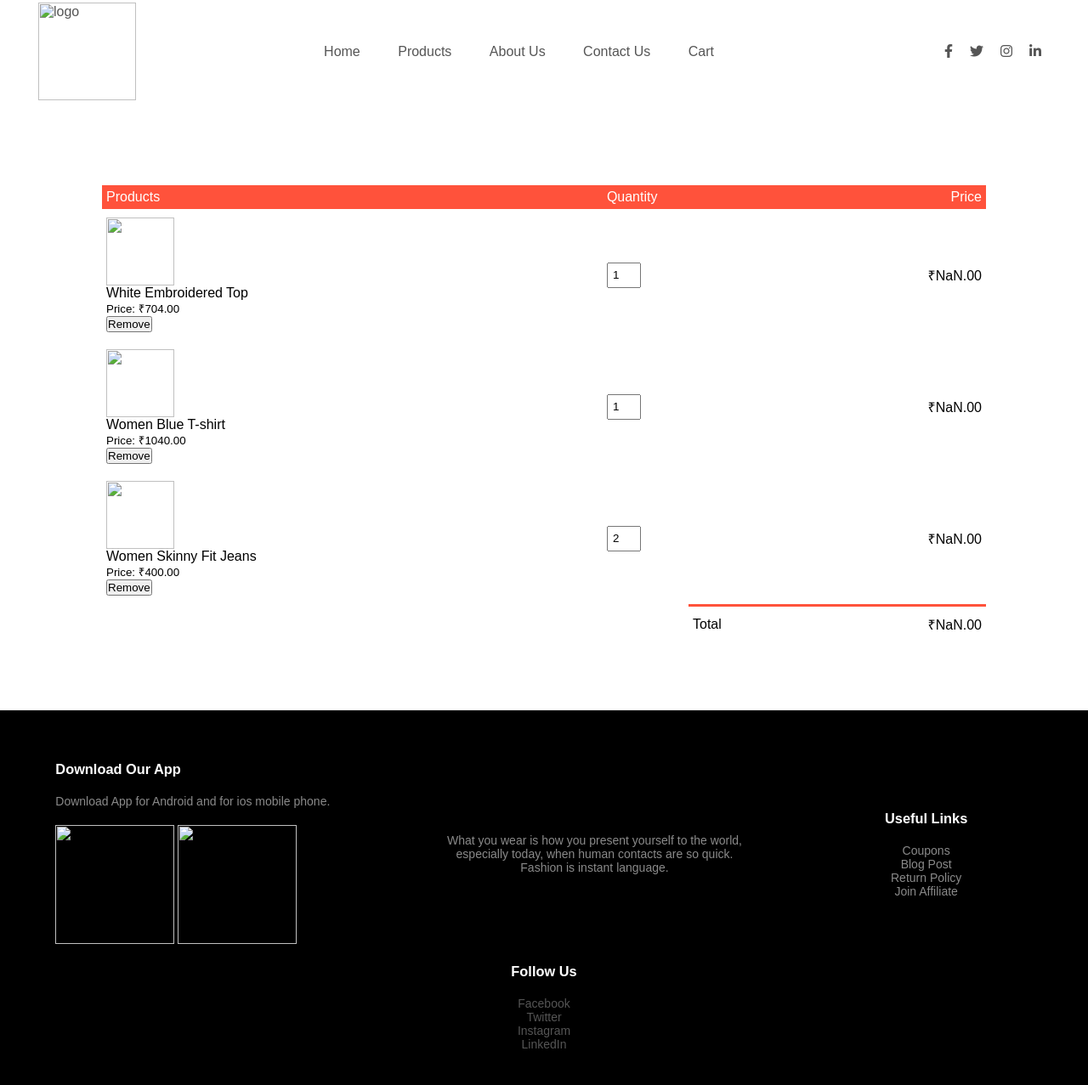
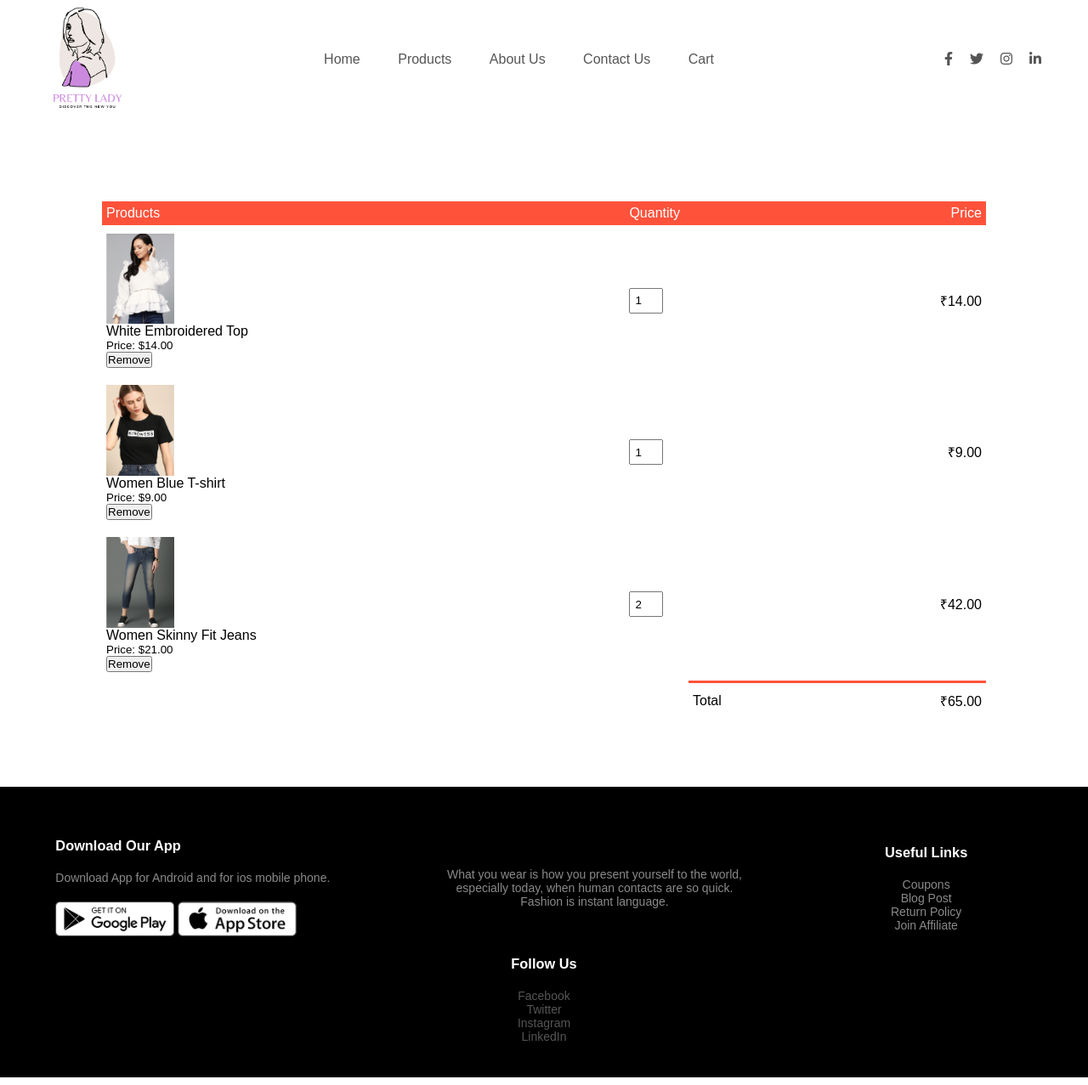
Before and after one commit to AbhyaAhuja/E-Comm, a plain HTML site: page cart.html in a window 1280 px wide. Shown: the part 17-1294 px from the top of the page at 85% size. Drawn offline with Linux system fonts and the light colour scheme.

Commit message:
Update cart.html

```diff
--- a/cart.html
+++ b/cart.html
@@ -1,7 +1,6 @@
 <html lang="en">
 <head>
     <meta charset="UTF-8">
-    <meta http-equiv="X-UA-Compatible" content="IE=edge">
     <meta name="viewport" content="width=device-width, initial-scale=1.0">
 
     <link rel="stylesheet" href="styles.css">
@@ -14,7 +13,7 @@
 <body>
     <div class="container">
         <div class="navbar">
-                <a href="C:\Users\abhya\Desktop\e comm\e comm\index.html"><img src="images/pretty lady logo.png" width="115px" alt="logo"></a>
+                <a href="index.html"><img src="pretty lady logo.png" width="115px" alt="logo"></a>
             <nav>
                 <ul>
                     <li><a href="index.html">Home</a></li>
@@ -49,11 +48,11 @@
               <tr>
                   <td>
                       <div class="cartInfo">
-                          <img src="images/pics/top/Top 2.PNG" alt="">
+                          <img src="Top 2.PNG" alt="">
                            <div>
                                <p>White Embroidered Top</p>
 
-                               <small class="unitPrice">Price: ₹704.00 </small>
+                               <small class="unitPrice">Price: $14.00</small>
                                <br>
                                <button class="btns remove" type="button">Remove</button>
                            </div>
@@ -74,18 +73,18 @@
                     </td>
                     <td>
                         <div class="price">
-                            ₹704.00
+                            $14.00
                         </div>
                     </td>
               </tr>
               <tr>
                 <td>
                     <div class="cartInfo">
-                        <img src="images/pics/t-shirts/T-Shirt 1.PNG" alt="">
+                        <img src="T-Shirt 1.PNG" alt="">
                          <div>
                              <p>Women Blue T-shirt</p>
 
-                             <small class="unitPrice">Price: ₹1040.00</small>
+                             <small class="unitPrice">Price: $9.00</small>
                              <br>
                              <button class="btns remove" type="button">Remove</button>
                          </div>
@@ -100,18 +99,18 @@
                   </td>
                   <td>
                     <div class="price">
-                        ₹1040.00
+                        $9.00
                     </div>
                 </td>
             </tr>
             <tr>
                 <td>
                     <div class="cartInfo">
-                        <img src="images/pics/jeans/Jean 1.PNG " alt="">
+                        <img src="Jean 1.PNG " alt="">
                          <div>
                              <p>Women Skinny Fit Jeans</p>
 
-                             <small class="unitPrice">Price: ₹400.00</small>
+                             <small class="unitPrice">Price: $21.00</small>
                              <br>
                             <button class="btns remove" type="button">Remove</button>
                          </div>
@@ -126,7 +125,7 @@
                   </td>
                 <td>
                     <div class="price">
-                        ₹400.00
+                        $21.00
                     </div>
                 </td>
             </tr>
@@ -136,7 +135,7 @@
 
                   <tr>
                       <td>Total</td>
-                      <td class="total"> </td>
+                      <td class="total">$50.00</td>
                   </tr>
               </table>
           </div>
@@ -156,8 +155,8 @@
                             <h3>Download Our App</h3>
                             <p>Download App for Android and for ios mobile phone.</p>
                             <div class="app-logo">
-                                <img src="images/play-store.png" alt="">
-                                <img src="images/app-store.png" alt="">
+                                <img src="play-store.png" alt="">
+                                <img src="app-store.png" alt="">
 
                             </div>
 
```
